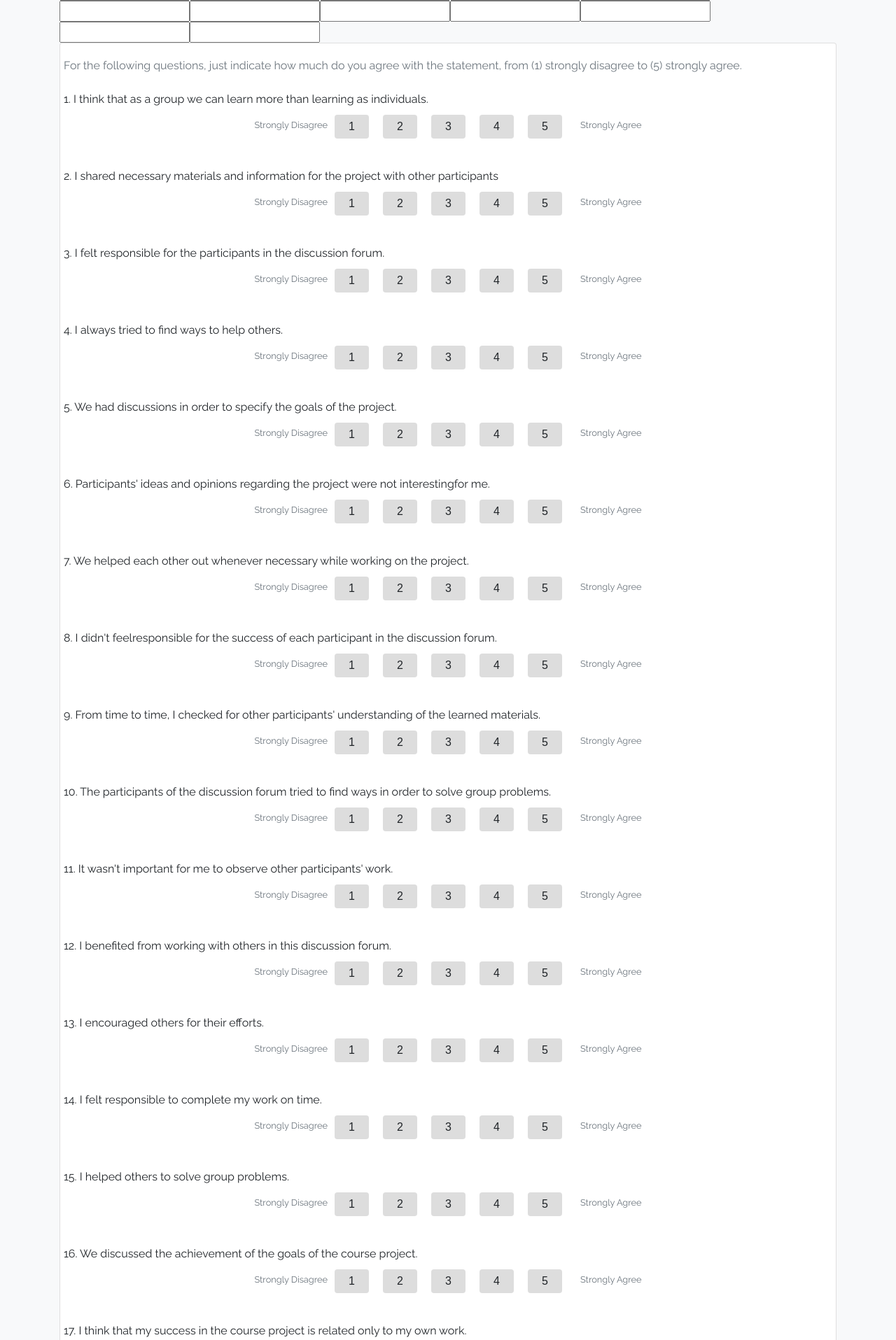
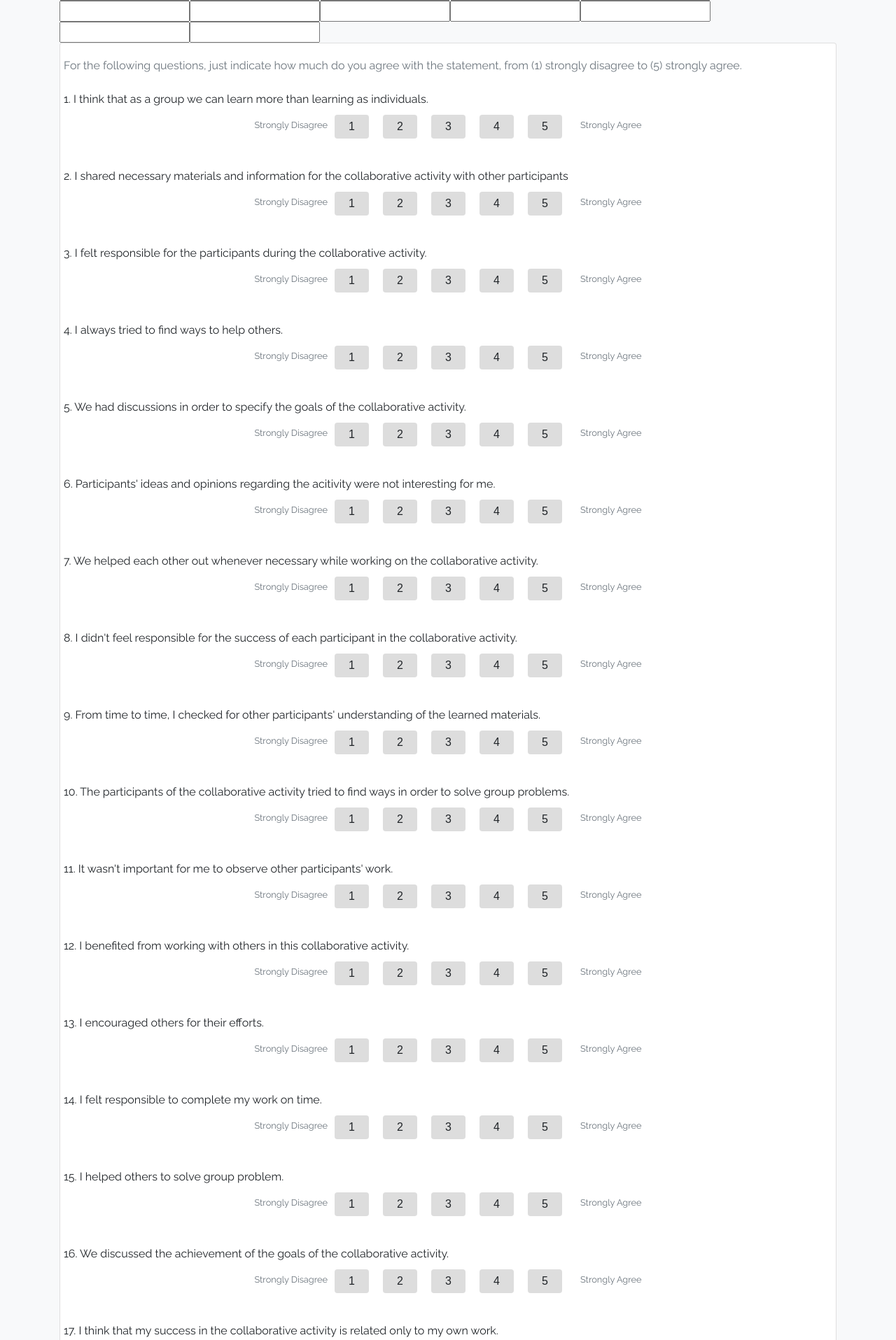
Before and after one commit to centre-for-educational-technology/CoTrackv2, a Django app: template esurvey/templates/survey_form_updated.html in a window 1280 px wide. Shown: the part 339-2254 px from the top of the page at 70% size. Run offline with Django 3.2, Linux system fonts and the light colour scheme; the template is opened without the code that fills it: most values are stand-ins (such as "Sample title", 1, 10 or a date in 2020); form fields are guessed from the names that the template uses; some libraries are stand-ins or nearby versions.

Commit message:
update survey form

```diff
--- a/esurvey/templates/survey_form_updated.html
+++ b/esurvey/templates/survey_form_updated.html
@@ -113,7 +113,7 @@
     <br/>
     <!-- Question 2 -->
     <div class='row'>
-      <p class='first-cap'>2. {% blocktrans %}I shared necessary materials and information for the project with other participants{%endblocktrans%}</p>
+      <p class='first-cap'>2. {% blocktrans %}I shared necessary materials and information for the collaborative activity with other participants{%endblocktrans%}</p>
     </div>
     <div class="row d-flex justify-content-center">
       <small class='text-muted' style="padding-top:15px;"> Strongly Disagree </small>
@@ -140,7 +140,7 @@
     <br/>
     <!-- Question 3 -->
     <div class='row'>
-       <p class='first-cap'>3. {% blocktrans %} I felt responsible for the participants in the discussion forum. {{product}}{%endblocktrans%}</p>
+       <p class='first-cap'>3. {% blocktrans %} I felt responsible for the participants during the collaborative activity. {{product}}{%endblocktrans%}</p>
     </div>
     <div class="row d-flex justify-content-center">
       <small class='text-muted' style="padding-top:15px;"> Strongly Disagree </small>
@@ -194,7 +194,7 @@
     <br/>
     <!-- Question 5 -->
     <div class='row'>
-       <p class='first-cap'>5. {% blocktrans %}We had discussions in order to specify the goals of the project.  {%endblocktrans%}</p>
+       <p class='first-cap'>5. {% blocktrans %}We had discussions in order to specify the goals of the collaborative activity.  {%endblocktrans%}</p>
     </div>
     <div class="row d-flex justify-content-center">
       <small class='text-muted' style="padding-top:15px;"> Strongly Disagree </small>
@@ -221,7 +221,7 @@
     <br/>
     <!-- Question 6 -->
     <div class='row'>
-       <p class='first-cap'>6. {% blocktrans %}Participants' ideas and opinions regarding the project were not interestingfor me.{%endblocktrans%}</p>
+       <p class='first-cap'>6. {% blocktrans %}Participants' ideas and opinions regarding the acitivity were not interesting for me.{%endblocktrans%}</p>
     </div>
     <div class="row d-flex justify-content-center">
       <small class='text-muted' style="padding-top:15px;"> Strongly Disagree </small>
@@ -248,7 +248,7 @@
     <br/>
     <!-- Question 7 -->
     <div class='row'>
-       <p class='first-cap'>7. {% blocktrans %} We helped each other out whenever necessary while working on the project. {%endblocktrans%}</p>
+       <p class='first-cap'>7. {% blocktrans %} We helped each other out whenever necessary while working on the collaborative activity. {%endblocktrans%}</p>
     </div>
     <div class="row d-flex justify-content-center">
       <small class='text-muted' style="padding-top:15px;"> Strongly Disagree </small>
@@ -275,7 +275,7 @@
     <br/>
     <!-- Question 8 -->
     <div class='row'>
-        <p class='first-cap'>8. {% blocktrans %}I didn't feelresponsible for the success of each participant in the discussion forum.{%endblocktrans%}</p>
+        <p class='first-cap'>8. {% blocktrans %}I didn't feel responsible for the success of each participant in the collaborative activity.{%endblocktrans%}</p>
     </div>
     <div class="row d-flex justify-content-center">
       <small class='text-muted' style="padding-top:15px;"> Strongly Disagree </small>
@@ -331,7 +331,7 @@
 
 
     <div class='row'>
-       <p class='first-cap'>10. {% blocktrans %}The participants of the discussion forum tried to find ways in order to solve group problems. {%endblocktrans%} </p>
+       <p class='first-cap'>10. {% blocktrans %}The participants of the collaborative activity tried to find ways in order to solve group problems. {%endblocktrans%} </p>
     </div>
     <div class="row d-flex justify-content-center">
       <small class='text-muted' style="padding-top:15px;"> Strongly Disagree </small>
@@ -385,7 +385,7 @@
   <br/>
 
     <div class='row'>
-       <p class='first-cap'>12. {% blocktrans %}I benefited from working with others in this discussion forum. {%endblocktrans%}</p>
+       <p class='first-cap'>12. {% blocktrans %}I benefited from working with others in this collaborative activity. {%endblocktrans%}</p>
     </div>
     <div class="row d-flex justify-content-center">
       <small class='text-muted' style="padding-top:15px;"> Strongly Disagree </small>
@@ -465,7 +465,7 @@
   <br/>
 
     <div class='row'>
-       <p class='first-cap'>15. {% blocktrans %}  I helped others to solve group problems. {{product}}{%endblocktrans%}</p>
+       <p class='first-cap'>15. {% blocktrans %}  I helped others to solve group problem. {{product}}{%endblocktrans%}</p>
     </div>
     <div class="row d-flex justify-content-center">
       <small class='text-muted' style="padding-top:15px;"> Strongly Disagree </small>
@@ -492,7 +492,7 @@
     <br/>
     <!-- Question 2 -->
     <div class='row'>
-      <p class='first-cap'>16. {% blocktrans %}We discussed the achievement of the goals of the course project.{%endblocktrans%}</p>
+      <p class='first-cap'>16. {% blocktrans %}We discussed the achievement of the goals of the collaborative activity.{%endblocktrans%}</p>
     </div>
     <div class="row d-flex justify-content-center">
       <small class='text-muted' style="padding-top:15px;"> Strongly Disagree </small>
@@ -519,7 +519,7 @@
     <br/>
     <!-- Question 3 -->
     <div class='row'>
-       <p class='first-cap'>17. {% blocktrans %} I think that my success in the course project is related only to my own work.{%endblocktrans%}</p>
+       <p class='first-cap'>17. {% blocktrans %} I think that my success in the collaborative activity is related only to my own work.{%endblocktrans%}</p>
     </div>
     <div class="row d-flex justify-content-center">
       <small class='text-muted' style="padding-top:15px;"> Strongly Disagree </small>
@@ -654,7 +654,7 @@
     <br/>
     <!-- Question 8 -->
     <div class='row'>
-        <p class='first-cap'>22. {% blocktrans %}The participants of the discussion forum provided helpful feedback to each other regarding the course project.{%endblocktrans%}</p>
+        <p class='first-cap'>22. {% blocktrans %}The participants of the discussion forum provided helpful feedback to each other regarding the collaborative activity.{%endblocktrans%}</p>
     </div>
     <div class="row d-flex justify-content-center">
       <small class='text-muted' style="padding-top:15px;"> Strongly Disagree </small>
@@ -681,7 +681,7 @@
     <br/>
     <!-- Question 9 -->
     <div class='row'>
-       <p class='first-cap'>23. {% blocktrans %} I kept necessary materials and information for the project for myself. {%endblocktrans%} </p>
+       <p class='first-cap'>23. {% blocktrans %} I kept necessary materials and information for the collaborative activity for myself. {%endblocktrans%} </p>
     </div>
     <div class="row d-flex justify-content-center">
       <small class='text-muted' style="padding-top:15px;"> Strongly Disagree </small>
@@ -871,7 +871,7 @@
     <br/>
     <!-- Question 6 -->
     <div class='row'>
-       <p class='first-cap'>30. {% blocktrans %}We monitored each other's work in order to ensure high quality of the course project. {%endblocktrans%}</p>
+       <p class='first-cap'>30. {% blocktrans %}We monitored each other's work in order to ensure high quality of the group's work. {%endblocktrans%}</p>
     </div>
     <div class="row d-flex justify-content-center">
         <small class='text-muted' style="padding-top:15px;"> Strongly Disagree </small>
@@ -898,7 +898,7 @@
     <br/>
     <!-- Question 7 -->
     <div class='row'>
-       <p class='first-cap'>31. {% blocktrans %}I felt that we depended on each other while working on the course project.{%endblocktrans%}</p>
+       <p class='first-cap'>31. {% blocktrans %}I felt that we depended on each other while working on the collaborative activity.{%endblocktrans%}</p>
     </div>
     <div class="row d-flex justify-content-center">
         <small class='text-muted' style="padding-top:15px;"> Strongly Disagree </small>
@@ -925,7 +925,7 @@
     <br/>
     <!-- Question 8 -->
     <div class='row'>
-        <p class='first-cap'>32. {% blocktrans %}Working with others in this discussion forum was a waste of time.{%endblocktrans%}</p>
+        <p class='first-cap'>32. {% blocktrans %}Working with others in this collaborative activity was a waste of time.{%endblocktrans%}</p>
     </div>
     <div class="row d-flex justify-content-center">
     <small class='text-muted' style="padding-top:15px;"> Strongly Disagree </small>
@@ -981,7 +981,7 @@
 
 
     <div class='row'>
-       <p class='first-cap'>34. {% blocktrans %}The achievement of the goals of the course project was not discussed by the participants. {%endblocktrans%} </p>
+       <p class='first-cap'>34. {% blocktrans %}The achievement of the goals of the collaborative activity was not discussed by the participants. {%endblocktrans%} </p>
     </div>
     <div class="row d-flex justify-content-center">
       <small class='text-muted' style="padding-top:15px;"> Strongly Disagree </small>
@@ -1008,7 +1008,7 @@
     <br/>
 
     <div class='row'>
-       <p class='first-cap'>35. {% blocktrans %}I was initiative in dividing tasks of the project among the participants.{%endblocktrans%}</p>
+       <p class='first-cap'>35. {% blocktrans %}I was initiative in dividing tasks of the collaborative activity among the participants.{%endblocktrans%}</p>
     </div>
     <div class="row d-flex justify-content-center">
       <small class='text-muted' style="padding-top:15px;"> Strongly Disagree </small>
@@ -1035,7 +1035,7 @@
 
 <br/>
     <div class='row'>
-       <p class='first-cap'>36. {% blocktrans %}I think that my success in the Project is also related to the contributions of others. {%endblocktrans%}</p>
+       <p class='first-cap'>36. {% blocktrans %}I think that my success in the collaborative activity is also related to the contributions of others. {%endblocktrans%}</p>
     </div>
     <div class="row d-flex justify-content-center">
         <small class='text-muted' style="padding-top:15px;"> Strongly Disagree </small>
```
